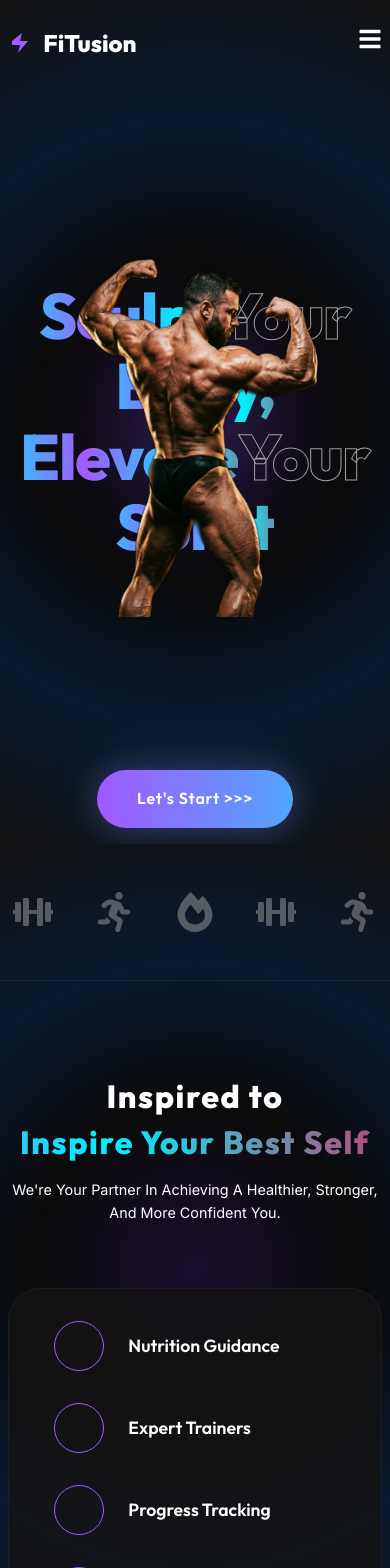
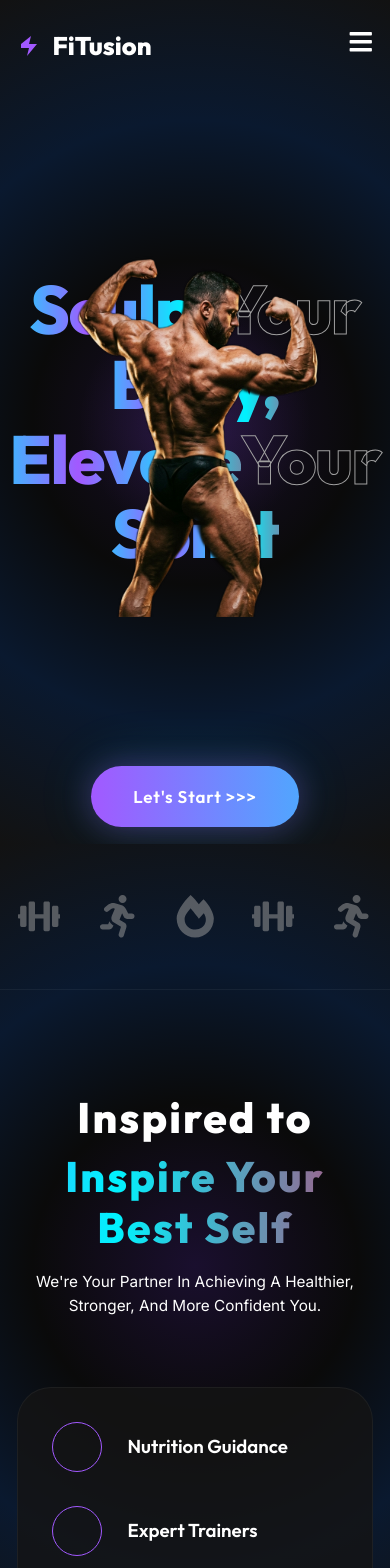
Before and after one commit to mohitgit999/Gym-Project, a React (Vite) app: page / in a window 390 px wide. Shown: the top 1568 px of the page. Built offline with nearby package versions, Linux system fonts and the light colour scheme.

Commit message:
Fix grid overflows and boost mobile typography sizing

```diff
--- a/src/components/Classes.css
+++ b/src/components/Classes.css
@@ -5,7 +5,7 @@
 
 .training-grid {
   display: grid;
-  grid-template-columns: repeat(auto-fit, minmax(280px, 1fr));
+  grid-template-columns: repeat(auto-fit, minmax(min(100%, 280px), 1fr));
   gap: 2rem;
   margin-top: 3rem;
 }
--- a/src/components/CustomPlanViewer.css
+++ b/src/components/CustomPlanViewer.css
@@ -76,7 +76,7 @@
 
 .plan-grid {
   display: grid;
-  grid-template-columns: repeat(auto-fit, minmax(300px, 1fr));
+  grid-template-columns: repeat(auto-fit, minmax(min(100%, 300px), 1fr));
   gap: 1.5rem;
 }
 
--- a/src/components/Features.css
+++ b/src/components/Features.css
@@ -120,7 +120,7 @@
 /* Discover Section */
 .discover-grid {
   display: grid;
-  grid-template-columns: repeat(auto-fit, minmax(300px, 1fr));
+  grid-template-columns: repeat(auto-fit, minmax(min(100%, 300px), 1fr));
   gap: 2rem;
   margin-top: 4rem;
 }
--- a/src/components/Pricing.css
+++ b/src/components/Pricing.css
@@ -4,7 +4,7 @@
 
 .pricing-grid {
   display: grid;
-  grid-template-columns: repeat(auto-fit, minmax(300px, 1fr));
+  grid-template-columns: repeat(auto-fit, minmax(min(100%, 300px), 1fr));
   gap: 2rem;
   align-items: center;
 }
--- a/src/components/Trainers.css
+++ b/src/components/Trainers.css
@@ -5,7 +5,7 @@
 
 .trainers-grid {
   display: grid;
-  grid-template-columns: repeat(auto-fit, minmax(280px, 1fr));
+  grid-template-columns: repeat(auto-fit, minmax(min(100%, 280px), 1fr));
   gap: 2rem;
   margin-top: 3rem;
 }
--- a/src/index.css
+++ b/src/index.css
@@ -31,12 +31,12 @@
   --font-heading: 'Outfit', sans-serif;
   --font-body: 'Inter', sans-serif;
 
-  /* Fluid Spacing (Responsive) */
-  --space-xs: clamp(0.25rem, 1vw, 0.5rem);
-  --space-sm: clamp(0.5rem, 2vw, 1rem);
-  --space-md: clamp(1rem, 4vw, 2rem);
-  --space-lg: clamp(2rem, 6vw, 4rem);
-  --space-xl: clamp(4rem, 10vw, 8rem);
+  /* Fluid Spacing (Responsive) - Boosted Minimums for Mobile */
+  --space-xs: clamp(0.5rem, 2vw, 0.75rem);
+  --space-sm: clamp(1rem, 3vw, 1.5rem);
+  --space-md: clamp(1.5rem, 5vw, 2.5rem);
+  --space-lg: clamp(3rem, 8vw, 5rem);
+  --space-xl: clamp(4rem, 12vw, 8rem);
 
   /* Border Radius */
   --radius-sm: 4px;
@@ -96,6 +96,7 @@ body {
   animation: meshBG 15s ease-in-out infinite alternate;
   color: var(--text-primary);
   font-family: var(--font-body);
+  font-size: 17px; /* Increased base font size for better legibility globally */
   line-height: 1.6;
   overflow-x: hidden;
   scroll-behavior: smooth;
@@ -161,7 +162,7 @@ img {
 
 .text-center { text-align: center; }
 .section-title {
-  font-size: clamp(2rem, 5vw, 3rem) !important; /* Override inline styles */
+  font-size: clamp(2.5rem, 7vw, 4rem) !important; /* Larger headers */
   line-height: 1.2;
 }
 
```
